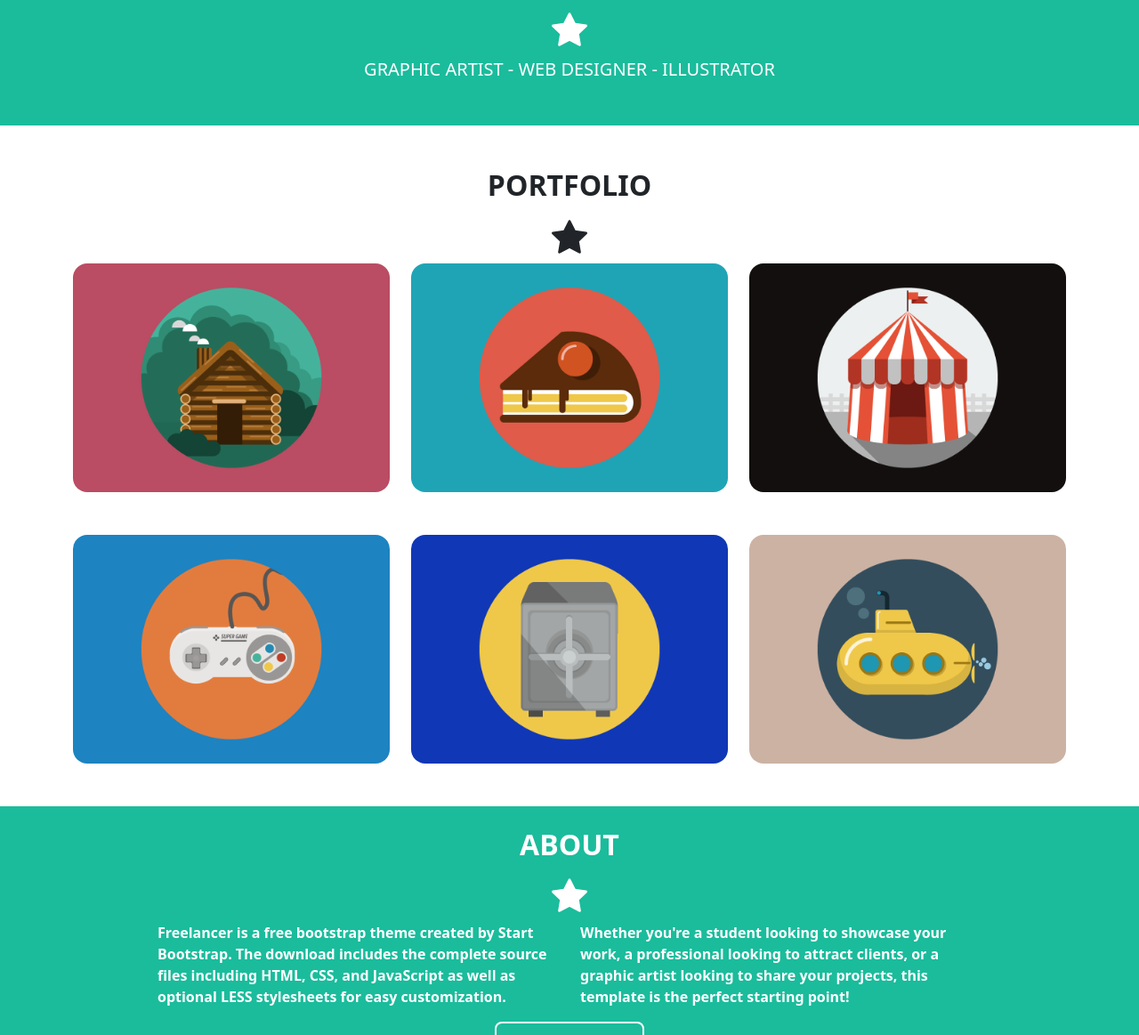
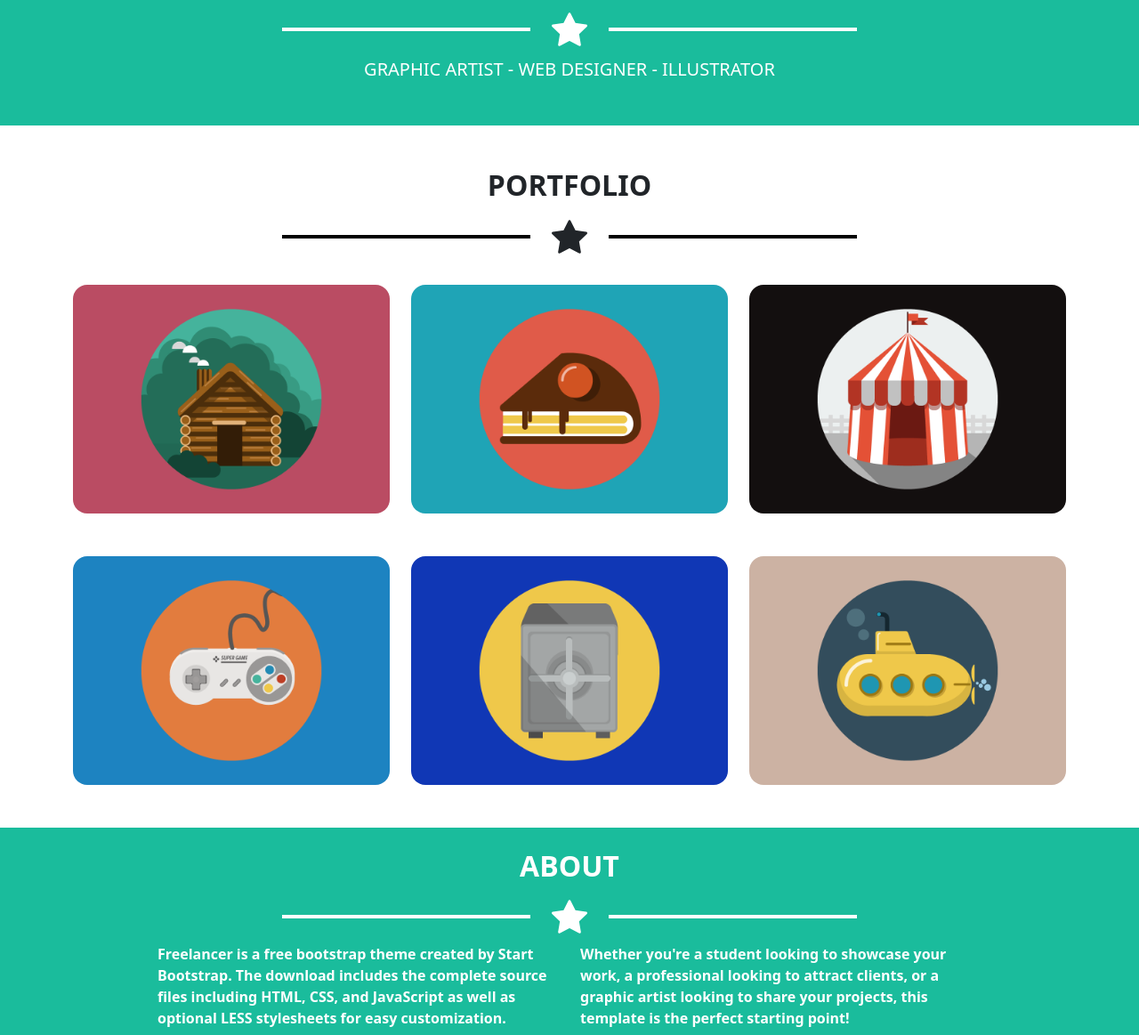
Before and after one commit to DanieleChecchin/html-css-bootstrap-freelancer, a plain HTML site: page index.html in a window 1280 px wide. Shown: the part 662-1825 px from the top of the page at 89% size. Drawn offline with nearby package versions, Linux system fonts and the light colour scheme.

Commit message:
completato

```diff
--- a/index.html
+++ b/index.html
@@ -53,7 +53,11 @@
                         <img src="img/avatar.svg" alt="logo">
                     </figure>
                     <h1 class="fs-1 fw-bold">START BOOTSTRAP</h1>
-                    <i class="bi bi-star-fill fs-1"></i>
+                    <div class="star d-flex justify-content-center align-items-center">
+                        <span class="border-bottom border-black w-25 me-4 border-white border-4"></span>
+                        <i class="bi bi-star-fill fs-1"></i>
+                        <span class="border-bottom border-black w-25 ms-4 border-white border-4"></span>
+                    </div>
                     <div class="fs-5">GRAPHIC ARTIST - WEB DESIGNER - ILLUSTRATOR</div>
                 </div>
             </div>
@@ -63,10 +67,14 @@
     <!--Section portfolio-->
     <section id="portfolio" class="py-5">
         <div class="container">
-            <div class="row">
+            <div class="row pb-4">
                 <div class="col col-12 text-center">
                     <h2 class="fw-bold">PORTFOLIO</h2>
-                    <i class="bi bi-star-fill fs-1"></i>
+                    <div class="star d-flex justify-content-center align-items-center">
+                        <span class="border-bottom border-black w-25 me-4 border-4"></span>
+                        <i class="bi bi-star-fill fs-1"></i>
+                        <span class="border-bottom border-black w-25 ms-4 border-4"></span>
+                    </div>
                 </div>
             </div>
             <div class="row gy-5">
@@ -98,7 +106,11 @@
             <div class="row">
                 <div class="col text-center text-white">
                     <h2 class="fw-bold">ABOUT</h2>
-                    <i class="bi bi-star-fill fs-1"></i>
+                    <div class="star d-flex justify-content-center align-items-center">
+                        <span class="border-bottom border-black w-25 me-4 border-white border-4"></span>
+                        <i class="bi bi-star-fill fs-1"></i>
+                        <span class="border-bottom border-black w-25 ms-4 border-white border-4"></span>
+                    </div>
                 </div>
             </div>
             <div class="row justify-content-center text-white">
@@ -123,7 +135,11 @@
             <div class="row">
                 <div class="col text-center">
                     <h2>CONTACT ME</h2>
-                    <i class="bi bi-star-fill fs-1"></i>
+                    <div class="star d-flex justify-content-center align-items-center">
+                        <span class="border-bottom border-black w-25 me-4 border-4"></span>
+                        <i class="bi bi-star-fill fs-1"></i>
+                        <span class="border-bottom border-black w-25 ms-4 border-4"></span>
+                    </div>
                 </div>
             </div>
             <div class="row justify-content-center">
```
